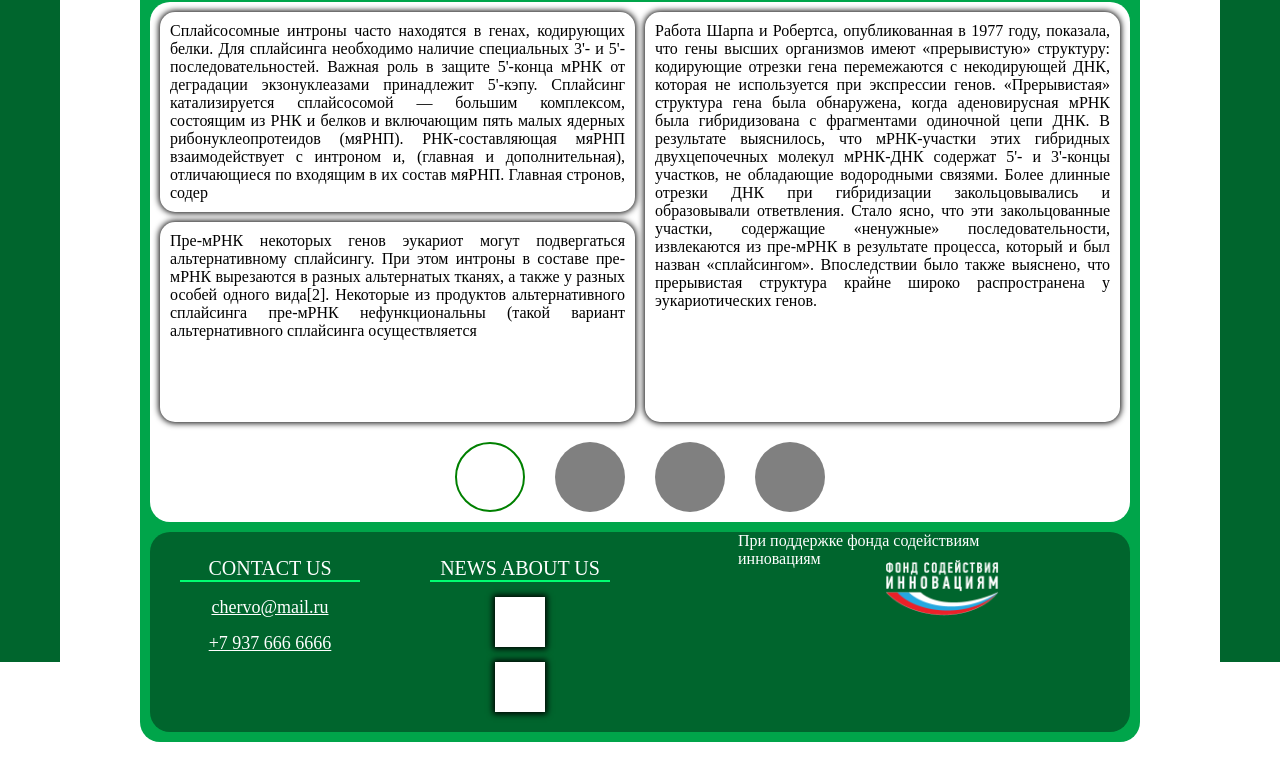
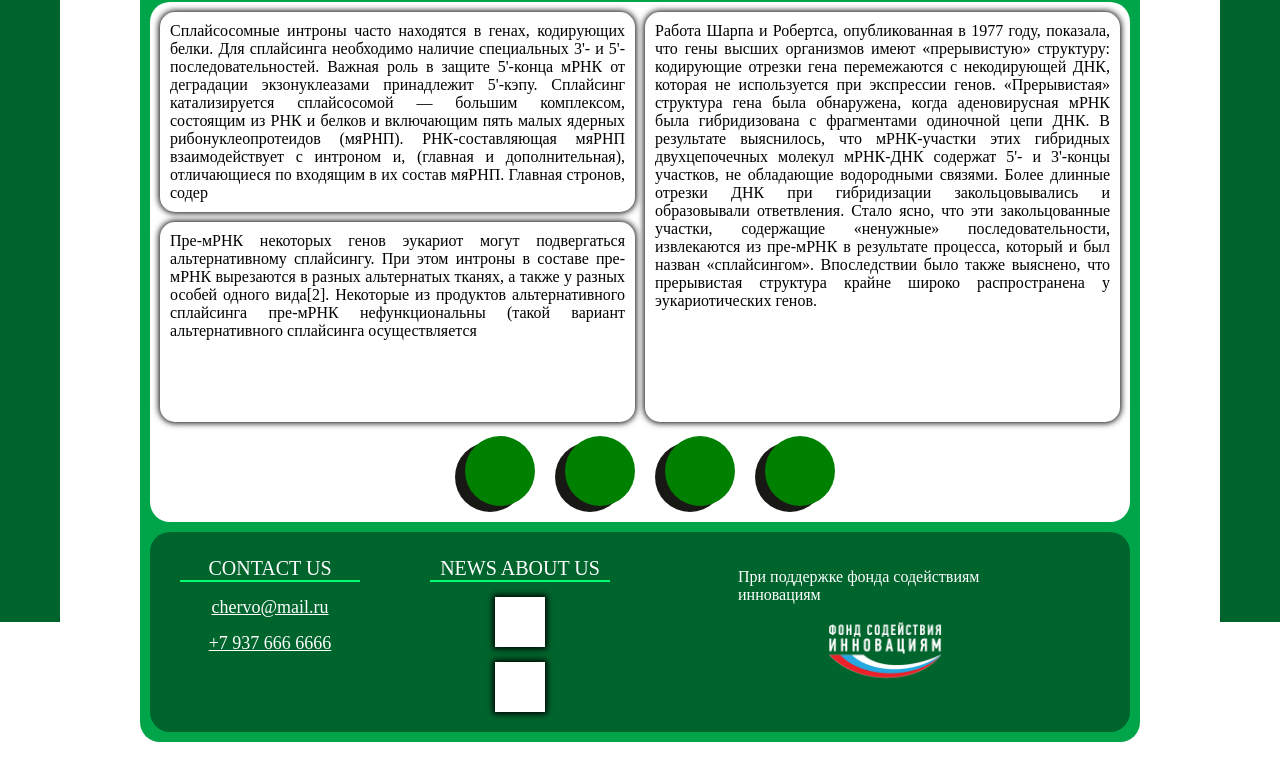
Before and after one commit to Bulatos13/ChervoPrototype, a plain HTML site: page index.html in a window 1280 px wide. Shown: the part 178-958 px from the top of the page. Drawn offline with Linux system fonts and the light colour scheme.

Commit message:
Add files via upload

```diff
--- a/script.js
+++ b/script.js
@@ -5,23 +5,45 @@ let page = document.getElementsByClassName('page');
 
 let pageSelector = document.getElementById('page-selector');
 
+function btnAnimationElementsCreate(e){
+	let div1 = document.createElement('div');
+	div1.setAttribute('class', 'btn-shadow');
+
+	let div2 = document.createElement('div');
+	div2.setAttribute('class', 'btn-lid');
+
+	e.appendChild(div1);
+	e.appendChild(div2);
+}
+
+let btnLid = document.getElementsByClassName('btn-lid');
+
 for(let i = 0; i < page.length; i++){
 	let pageSelectorButton = document.createElement('div');
 	pageSelectorButton.setAttribute('class', 'page-selector-button hover-shadow');
 
+	btnAnimationElementsCreate(pageSelectorButton);
 	pageSelector.appendChild(pageSelectorButton);
+	btnLid[i].style.transform = `translate(10px, -6px)`;
 }
 
 //work
 //visible-page-position-box heihgt
+
 let visiblePage = document.getElementById('visible-page-position');
+let visibleHeight = document.getElementById('visible-page');
+let decoration = document.getElementsByClassName('decoration');
 
-let visibleHeight = document.getElementById('visible-page');
-console.log(visibleHeight.children[0].clientHeight);
 function giveHeight(e){
 	visiblePage.style.height = e.children[0].clientHeight + 30 + `px`;
 }
 giveHeight(visibleHeight);
+
+function btnAnimation(e){
+	e.style.transform = `translate(0, 0)`;
+	setTimeout(() => {e.style.transform = `translate(10px,-6px)`}, 550);
+}
+
 let pageBtn = document.getElementsByClassName('page-selector-button');
 pageBtn[0].setAttribute('id', 'active-button');
 
@@ -33,10 +55,13 @@ for(let i = 0; i < page.length; i++){
 			for(let i = 0; i < page.length; i++){
 				page[i].removeAttribute('id');
 				pageBtn[i].removeAttribute('id');
+
 			}
 			page[i].setAttribute('id', 'visible-page');
-			pageBtn[i].setAttribute('id', 'active-button');
+			btnAnimation(btnLid[i]);
 			giveHeight(page[i]);
+
+			decoration[0].style.height = document.clientHeight + 50 + `px`;
 		}
 
 	})
--- a/style/style.css
+++ b/style/style.css
@@ -49,6 +49,7 @@ main{
 #visible-page-position{
 	position: relative;
 	width: 100%;
+	transition: 0.3s ease;
 }
 .page{
 	position: absolute;
@@ -162,16 +163,25 @@ main{
 .page-selector-button{
 	width: 70px;
 	height: 70px;
+	transition: 0.5s ease;
+	position: relative;
+}
+.btn-shadow{
+	width: 100%;
+	height: 100%;
 	border-radius: 50%;
-	background-color: grey;
+	background: #181915;
+	position: absolute;
+	z-index: 1;
+}
+.btn-lid{
+	width: 100%;
+	height: 100%;
+	border-radius: 50%;
+	background: green;
+	position: absolute;
+	z-index: 2;
 	transition: 0.5s ease;
-}
-#active-button{
-	background-color: white;
-	border: 2px solid green;
-}
-.hover-shadow:hover{
-	box-shadow: 0 0 5px 2px green;
 }
 footer{
 	width: 100%;
@@ -223,11 +233,6 @@ footer{
 	box-shadow: 0 0 6px 2px black;
 	background: white;
 }
-#help-logo{
-	position: absolute;
-	top: 10px;
-	right: 10px;
-}
 
 .help{
 	background:transparent;
@@ -235,10 +240,16 @@ footer{
 #help-logo{
 	width: 160px;
 }
+.footer-child-two{
+	display: flex;
+	flex-direction: column;
+	align-items: center;
+	justify-content: center;
+}
 .decoration{
 	width: 120px;
-	height: 105%;
-	position: absolute;
+	height: 100%;
+	position: fixed;
 	background: #00652d;
 }
 .left{
```
